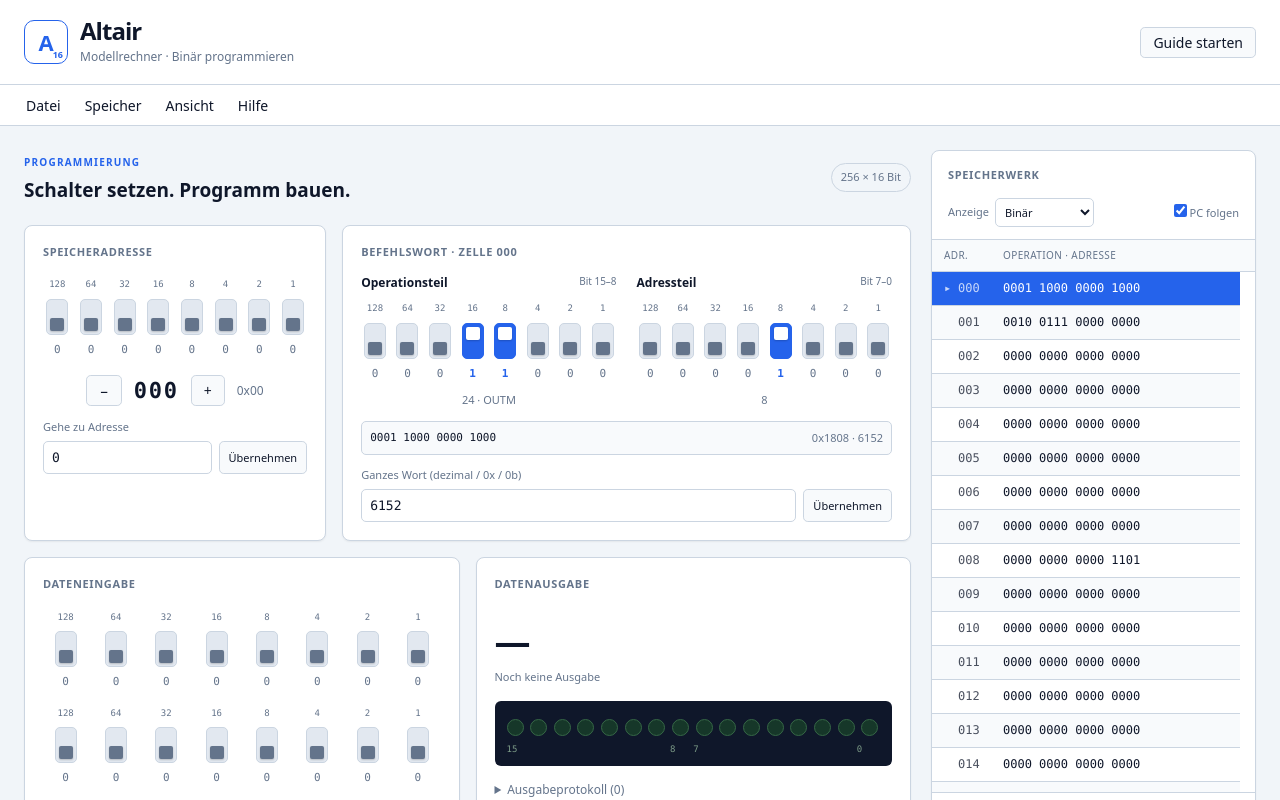
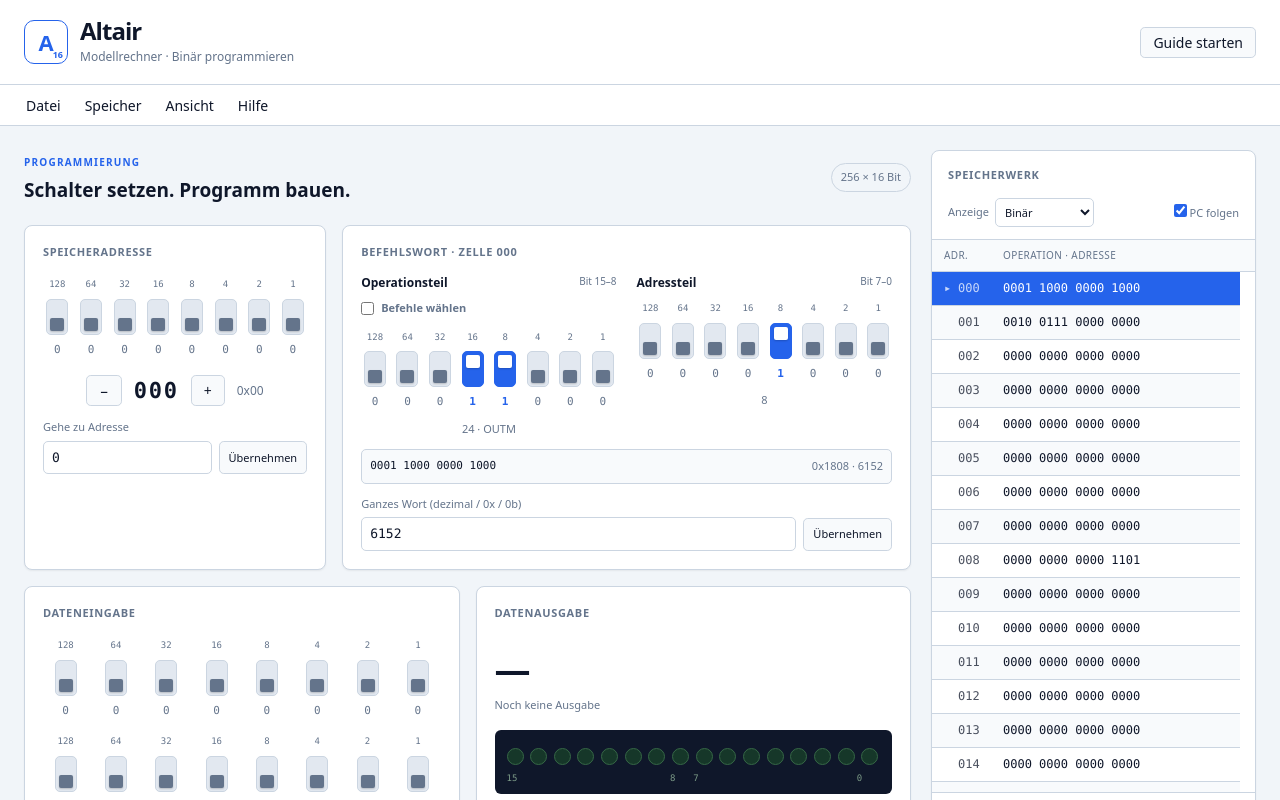
Before and after one commit to tinkeredu/gisaltair, a React (Vite) app: page / in a window 1280 px wide. Shown: the top 800 px of the page. Built offline with nearby package versions, Linux system fonts and the light colour scheme.

Commit message:
Add optional Altair command picker
Co-Authored-By: Devin AI <158243242+devin-ai-integration[bot]@users.noreply.github.com>

```diff
--- a/src/app/App.tsx
+++ b/src/app/App.tsx
@@ -1,7 +1,7 @@
 import { useEffect, useRef, useState, type ReactNode } from 'react'
 import { Cpu } from '../core/cpu'
 import { EXAMPLES } from '../core/examples'
-import { binary, disassemble, hex, OP_BY_CODE, valueText } from '../core/isa'
+import { binary, disassemble, encode, hex, OP_BY_CODE, OPS, valueText } from '../core/isa'
 import { isMemory, parseMemory, parseNumber, parsePc1, readStored, serializeMemory, serializePc1, writeStored } from '../core/storage'
 import { Bits } from './Bits'
 import { Dialog } from './Dialog'
@@ -75,6 +75,7 @@ export default function App() {
   const [systemDark, setSystemDark] = useState(() => window.matchMedia('(prefers-color-scheme: dark)').matches)
   const [showControl, setShowControl] = useState(() => readStoredMigrated('control', 'altair.control', false, (v): v is boolean => typeof v === 'boolean'))
   const [showArDr, setShowArDr] = useState(() => readStoredMigrated('ardr', 'altair.ardr', false, (v): v is boolean => typeof v === 'boolean'))
+  const [commandMode, setCommandMode] = useState(() => readStored(storageKey('commandmode'), false, (v): v is boolean => typeof v === 'boolean'))
   const [address, setAddress] = useState(0)
   const [mode, setMode] = useState<Mode>('binary')
   const [follow, setFollow] = useState(true)
@@ -109,6 +110,7 @@ export default function App() {
   }, [skin, systemDark])
   useEffect(() => { writeStored(storageKey('control'), showControl) }, [showControl])
   useEffect(() => { writeStored(storageKey('ardr'), showArDr) }, [showArDr])
+  useEffect(() => { writeStored(storageKey('commandmode'), commandMode) }, [commandMode])
   useEffect(() => {
     // Synchronize the availability of the browser's persistent storage.
     // oxlint-disable-next-line react/set-state-in-effect
@@ -195,7 +197,7 @@ export default function App() {
             <NumberField label="Gehe zu Adresse" value={address} max={255} min={0} onChange={select} disabled={m.running} />
           </Panel>
           <Panel title={`Befehlswort · Zelle ${String(address).padStart(3, '0')}`} target="word" className="word-panel">
-            <div className="word-halves"><div><h3>Operationsteil <span>Bit 15–8</span></h3><Bits value={word >>> 8} label="Operationsteil" onChange={(n) => write((n << 8) | (word & 255))} disabled={busy} /><div className="byte-summary">{word >>> 8} · {op?.name ?? 'Unbekannt'}</div></div><div><h3>Adressteil <span>Bit 7–0</span></h3><Bits value={word & 255} label="Adressteil" onChange={(n) => write((word & 0xff00) | n)} disabled={busy} /><div className="byte-summary">{word & 255}{op && !op.operand ? ' · ohne Bedeutung' : ''}</div></div></div>
+            <div className="word-halves"><div><h3>Operationsteil <span>Bit 15–8</span></h3><label className="command-toggle"><input type="checkbox" checked={commandMode} onChange={(e) => setCommandMode(e.target.checked)} disabled={busy} /> Befehle wählen</label>{commandMode && <div className="command-picker"><label>Befehl<select aria-label="Befehl wählen" value={op ? String(op.code) : ''} disabled={busy} onChange={(e) => { if (e.target.value !== '') write(encode(Number(e.target.value), word & 255)) }}><option value="">Unbekannt ({word >>> 8})</option>{OPS.map((instruction) => <option key={instruction.code} value={String(instruction.code)}>{instruction.name}{instruction.operand ? ' X' : ''}</option>)}</select></label><div className="byte-summary">Opcode {word >>> 8} · {binary(word >>> 8, 8)}</div></div>}<Bits value={word >>> 8} label="Operationsteil" onChange={(n) => write((n << 8) | (word & 255))} disabled={busy} /><div className="byte-summary">{word >>> 8} · {op?.name ?? 'Unbekannt'}</div></div><div><h3>Adressteil <span>Bit 7–0</span></h3><Bits value={word & 255} label="Adressteil" onChange={(n) => write((word & 0xff00) | n)} disabled={busy} /><div className="byte-summary">{word & 255}{op && !op.operand ? ' · ohne Bedeutung' : ''}</div></div></div>
             <div className="word-summary"><code>{binary(word)}</code><span>0x{hex(word)} · {valueText(word)}</span></div>
             <NumberField key={address} label="Ganzes Wort (dezimal / 0x / 0b)" value={word} onChange={write} disabled={busy} />
           </Panel>
--- a/src/index.css
+++ b/src/index.css
@@ -371,6 +371,11 @@ input[aria-invalid='true'] { border-color: var(--err) !important; }
 .word-halves { display: grid; grid-template-columns: 1fr 1fr; gap: 20px; }
 .word-halves h3 { display: flex; justify-content: space-between; font-size: 12px; font-weight: 600; margin-bottom: 6px; }
 .word-halves h3 > span { color: var(--muted); font-size: 10px; font-weight: 400; }
+.command-toggle { display: flex; align-items: center; gap: 7px; margin: 8px 0 10px; color: var(--muted); font-size: 11px; font-weight: 600; cursor: pointer; }
+.command-toggle input { accent-color: var(--sel); }
+.command-picker { margin: 0 0 12px; }
+.command-picker label { display: flex; flex-direction: column; gap: 6px; color: var(--muted); font-size: 11px; }
+.command-picker select { width: 100%; min-height: 34px; font-family: var(--font-mono); font-size: 13px; }
 .byte-summary { font-size: 11px; color: var(--muted); text-align: center; margin-top: 6px; }
 .word-summary { display: flex; justify-content: space-between; gap: 8px; background: var(--gutter); border: 1px solid var(--line); padding: 8px; border-radius: 5px; margin: 12px 0; font-size: 11px; flex-wrap: wrap; }
 .word-summary > span { color: var(--muted); }
```
Also changed, not shown: 1 other file (tests, documents, lock files or other folders).
